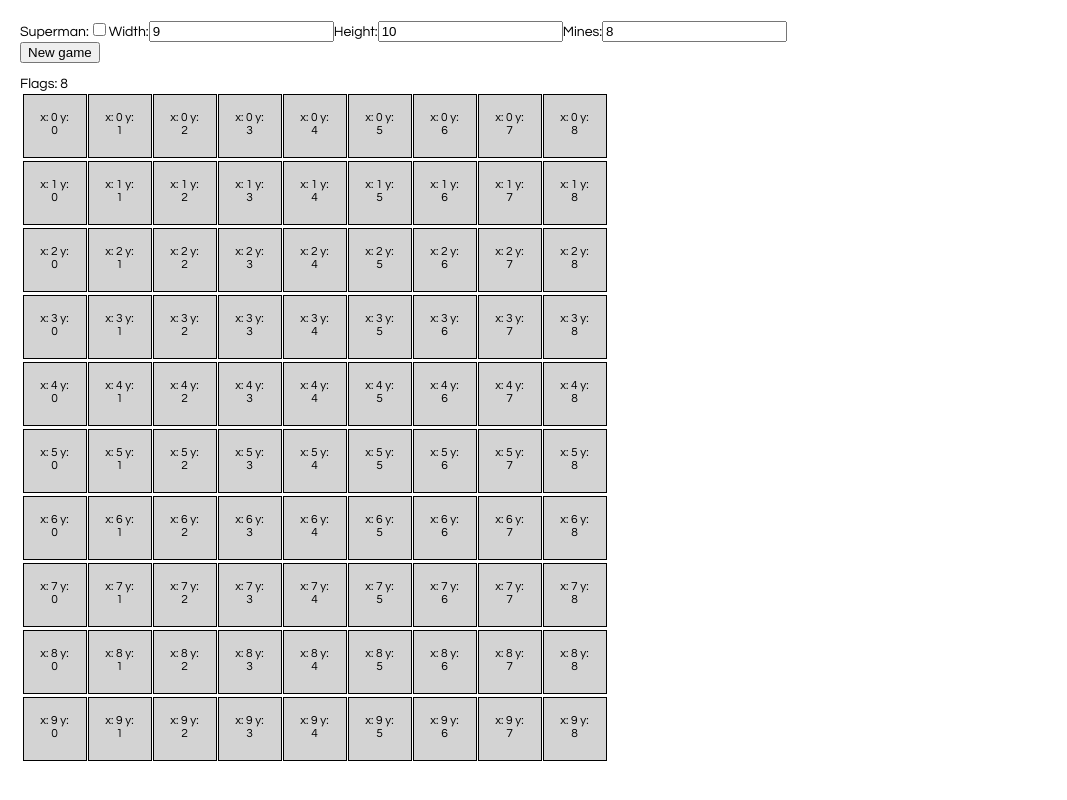
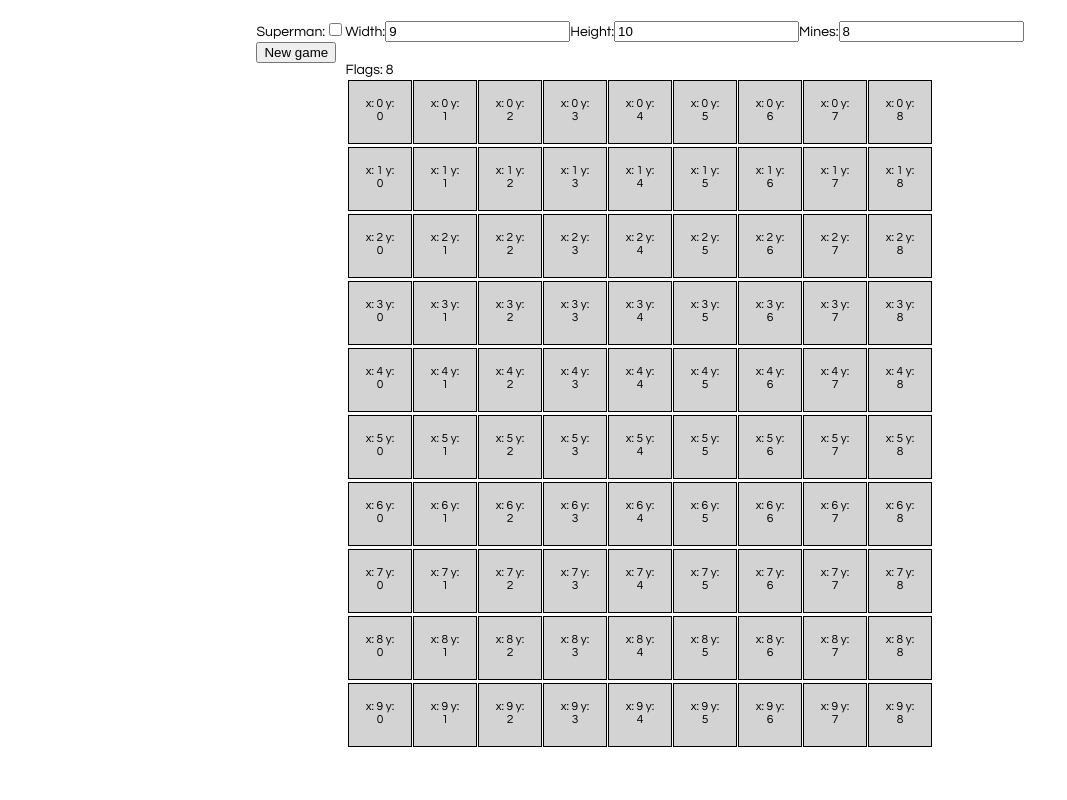
Before and after one commit to maorhadad/MineSweeper, a React app: page / in a window 1280 px wide. Shown: the whole page, without its empty margins (0-1067 px from the left). Built offline with nearby package versions, Linux system fonts and the light colour scheme.

```diff
--- a/src/classes/FormGridConfigs.js
+++ b/src/classes/FormGridConfigs.js
@@ -73,9 +73,10 @@
                     <input type="number" value={this.state.mines} onChange={this.handleMines} />
                 </label>
                 <br/>
-
             </form>
-                <button onClick= {this.handleSubmit}> New game</button>
+            <div>
+                <button className="center-div" onClick= {this.handleSubmit}> New game</button>
+            </div>
             </div>
         );
     }
--- a/src/classes/Game.js
+++ b/src/classes/Game.js
@@ -66,12 +66,14 @@
     render(){
         return (
             <div >
+                <div className="center-div">
                     <FormGridConfigs
                         ref="inputs"
                         initGame={this.initGame}
                         notifySuperManStateChange={this.notifySuperManStateChange}
                        />
-               <br />
+                    </div>
+                <div className="center-div">
                     <GridBuilder
                         key={this.state.uniqueId}
                         ref="grid"
@@ -83,6 +85,7 @@
                         onGameWin={this.onGameWin}
                     />
                 </div>
+            </div>
 
         );
     }
--- a/src/index.css
+++ b/src/index.css
@@ -81,3 +81,8 @@
   margin: 0.5px 0.5px;
   cursor: pointer;
 }
+
+.center-div{
+    display: flex;
+    justify-content: center;
+}
```
Also changed, not shown: src/classes/Cell.js (+0 -10 lines), src/classes/GridBuilder.js (+0 -14 lines). Lines whose indentation alone changed are shown as unchanged.
